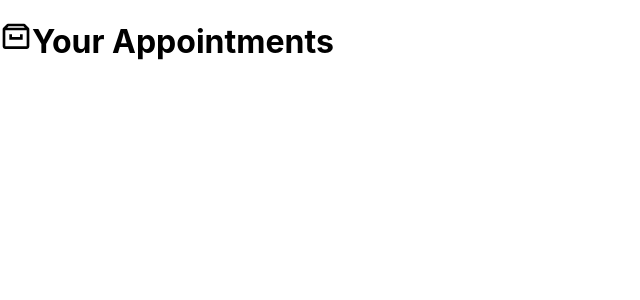
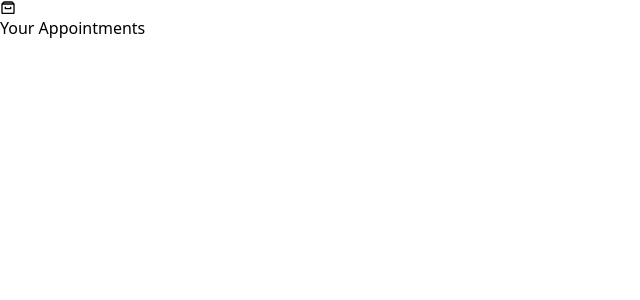
Before and after one commit to senaitesfazgi/reactinterface, a React (Create React App) app: page / in a window 1280 px wide. Shown: the top 300 px of the page, without its empty margins (0-640 px from the left). Built offline with nearby package versions, Linux system fonts and the light colour scheme.

Commit message:
Added Tailwind css

```diff
--- /dev/null
+++ b/craco.config.js
@@ -0,0 +1,10 @@
+module.exports = {
+  style: {
+    postcss: {
+      plugins: [
+        require('tailwindcss'),
+        require('autoprefixer'),
+      ],
+    },
+  },
+}
--- a/src/index.css
+++ b/src/index.css
@@ -1,13 +1,3 @@
-body {
-  margin: 0;
-  font-family: -apple-system, BlinkMacSystemFont, 'Segoe UI', 'Roboto', 'Oxygen',
-    'Ubuntu', 'Cantarell', 'Fira Sans', 'Droid Sans', 'Helvetica Neue',
-    sans-serif;
-  -webkit-font-smoothing: antialiased;
-  -moz-osx-font-smoothing: grayscale;
-}
-
-code {
-  font-family: source-code-pro, Menlo, Monaco, Consolas, 'Courier New',
-    monospace;
-}
+@tailwind base;
+@tailwind components;
+@tailwind utilities;
--- /dev/null
+++ b/tailwind.config.js
@@ -0,0 +1,11 @@
+module.exports = {
+  purge: ['./src/**/*.{js,jsx,ts,tsx}', './public/index.html'],
+  darkMode: false, // or 'media' or 'class'
+  theme: {
+    extend: {},
+  },
+  variants: {
+    extend: {},
+  },
+  plugins: [require('@tailwindcss/forms')],
+}
```
Also changed, not shown: package.json (+10 -3 lines), 1 other file (tests, documents, lock files or other folders).
